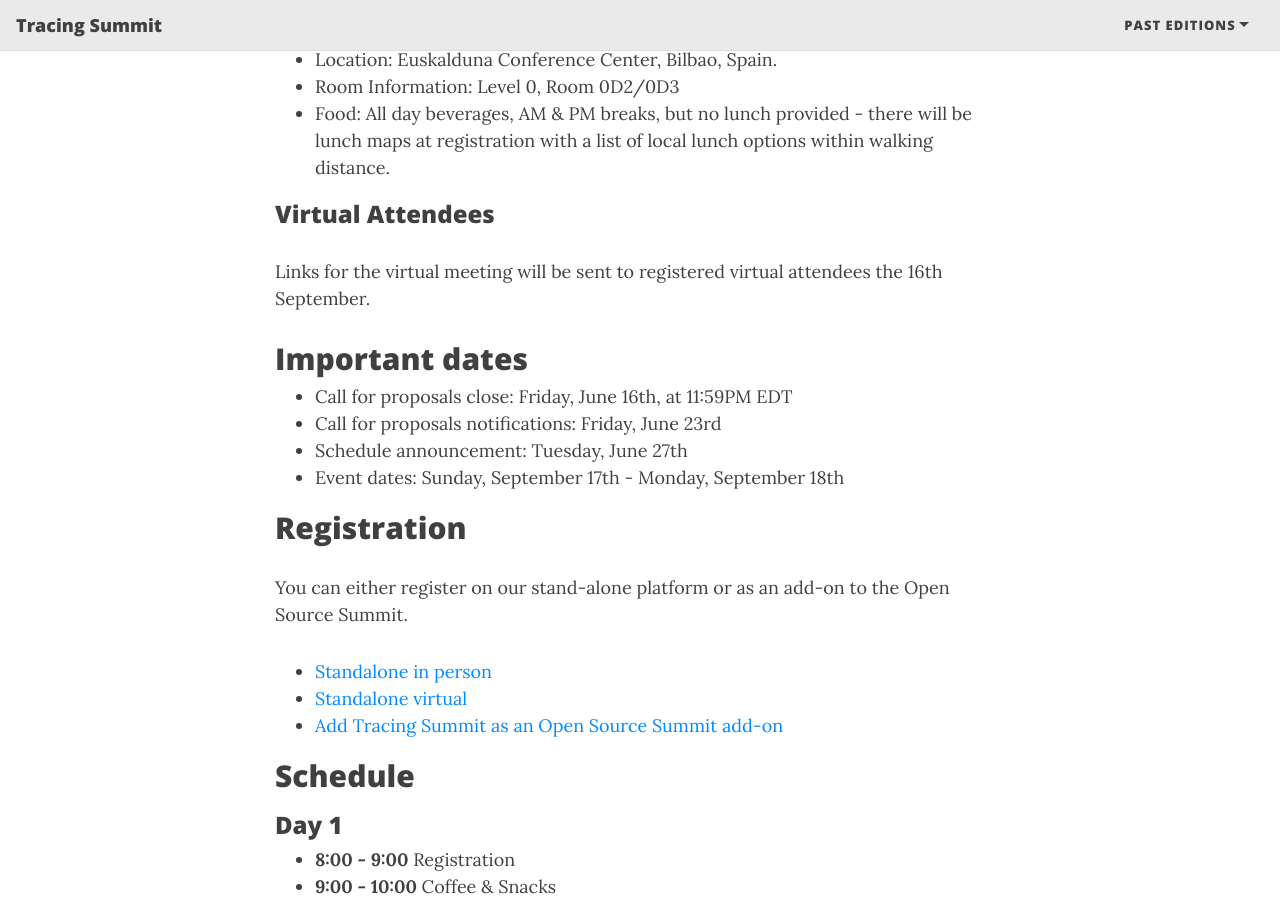
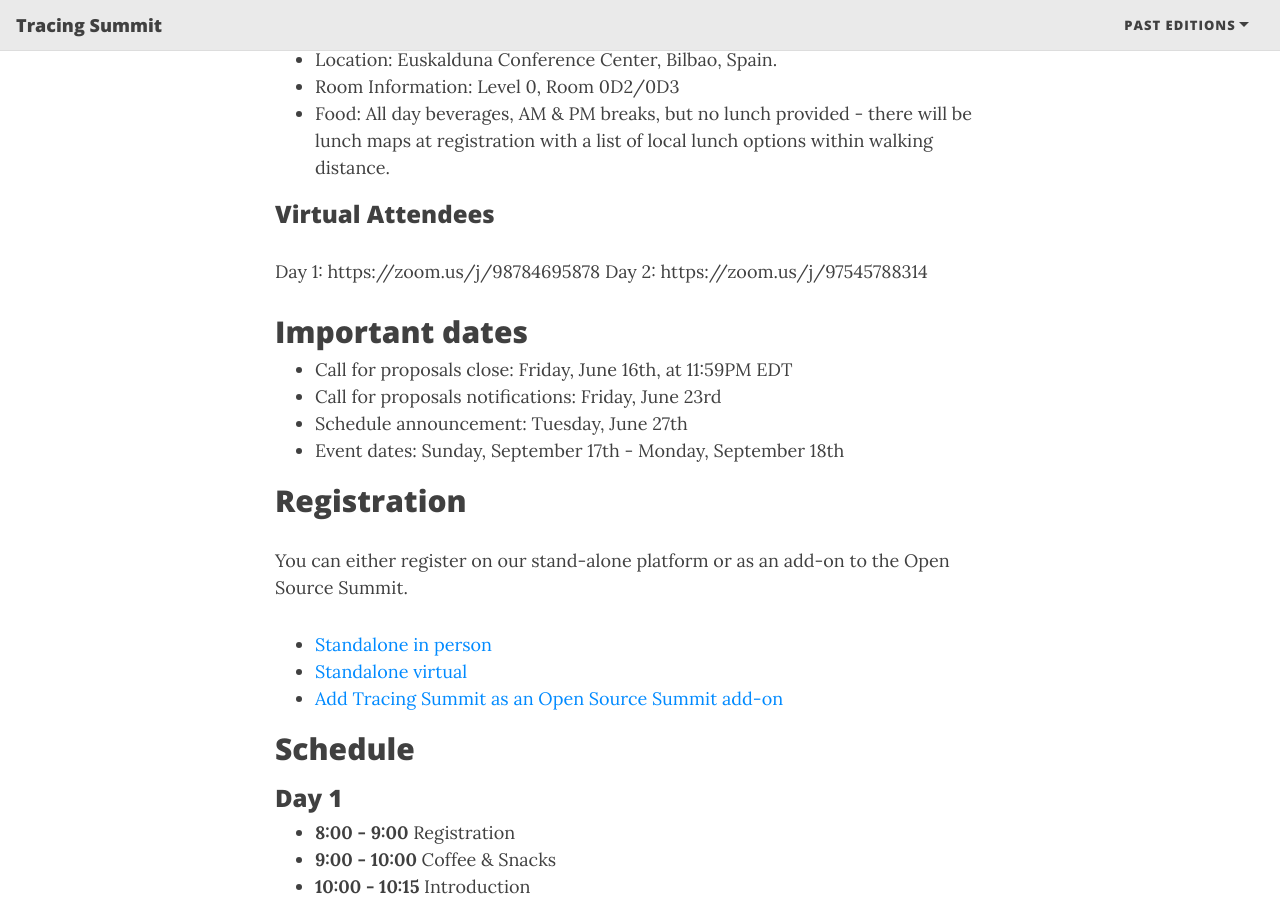
Before and after one commit to tracingsummit/tracingsummit.github.io, a Jekyll site: the page built from index.md, in a window 1280 px wide and 900 px high, scrolled down 794 px. Built offline with Jekyll 4.4.1, drawn with Linux system fonts in a browser that asks for light colours; nearby versions of some CDN libraries.

Commit message:
index: Add virtual attendees links
Signed-off-by: Olivier Dion <odion@efficios.com>

```diff
--- a/index.md
+++ b/index.md
@@ -33,8 +33,8 @@ real-time systems, as well as kernel development.
 
 ### Virtual Attendees
 
-Links for the virtual meeting will be sent to registered virtual attendees the
-16th September.
+Day 1: https://zoom.us/j/98784695878
+Day 2: https://zoom.us/j/97545788314
 
 ## Important dates
 
```
